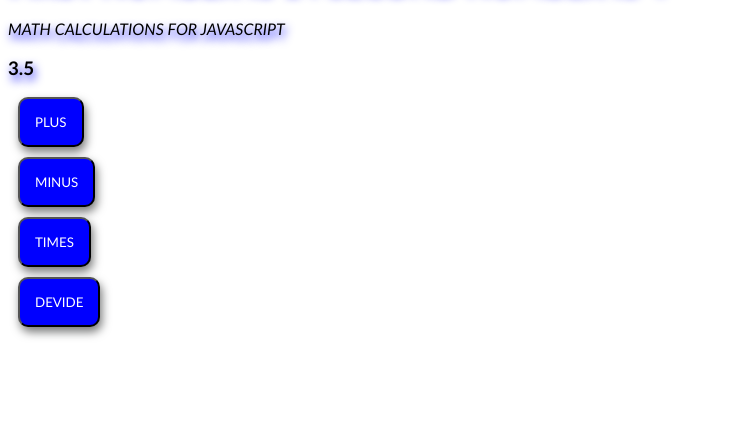
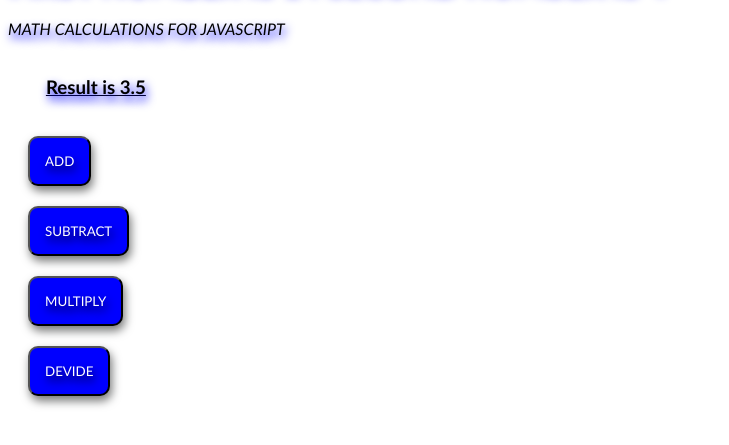
Before and after one commit to EverythingHasBSOD/1-feb, a plain HTML site: page index.html in a window 1280 px wide. Both pictures are taken after a click on the button "DEVIDE". Shown: the part 63-508 px from the top of the page, without its empty margins (0-729 px from the left). Drawn offline with Linux system fonts and the light colour scheme.

Commit message:
msg_deploy now

```diff
--- a/app.js
+++ b/app.js
@@ -1,19 +1,28 @@
-let var_01 = 14
-let var_02 = 4
-let var_03_result = 0
+// varibles
+let var_01 = 14;
+let var_02 = 4;
+let var_03_result = 0;
 
+// function add
 function func_plus() {
     var_03_result = var_01 + var_02
-document.getElementById("text_res").innerHTML = var_03_result}
+document.getElementById("text_res").innerHTML = "Result is "+var_03_result;
+console.log(var_03_result)}
 
+// function subtract
 function func_minus() {
     var_03_result = var_01 - var_02
-document.getElementById("text_res").innerHTML = var_03_result}
+document.getElementById("text_res").innerHTML = "Result is "+var_03_result;;
+console.log(var_03_result)}
 
+// function multiply
 function func_times() {
     var_03_result = var_01 * var_02
-document.getElementById("text_res").innerHTML = var_03_result}
+document.getElementById("text_res").innerHTML = "Result is "+var_03_result;;
+console.log(var_03_result)}
 
-function func_divede() {
+// function devide
+function func_devide() {
     var_03_result = var_01 / var_02
-document.getElementById("text_res").innerHTML = var_03_result}
+document.getElementById("text_res").innerHTML = "Result is "+var_03_result;;
+console.log(var_03_result)}
--- a/index.html
+++ b/index.html
@@ -12,13 +12,13 @@
 </head>
 <body>
     <h1>FIRST NUMBER IS 14 SECOND NUMBER IS 4 </h1>
-    <em>MATH CALCULATIONS FOR JAVASCRIPT</em>
+    <i>MATH CALCULATIONS FOR JAVASCRIPT</i>
     <h3 id="text_res">__</h3>
-<div>
-    <button onclick="func_plus()">PLUS</button>
-    <button onclick="func_minus()">MINUS</button>
-    <button onclick="func_times()">TIMES</button>
-    <button onclick="func_divede()">DEVIDE</button>
+<div class="shim5 div_01">
+    <button onclick="func_plus()">ADD</button>
+    <button onclick="func_minus()">SUBTRACT</button>
+    <button onclick="func_times()">MULTIPLY</button>
+    <button onclick="func_devide()">DEVIDE</button>
 </div>
 </body>
 <script src="./app.js"></script>
--- a/style.css
+++ b/style.css
@@ -1,5 +1,4 @@
-html {font-family: 'Trebuchet MS', 'Lucida Sans Unicode', 'Lucida Grande', 'Lucida Sans', Arial, sans-serif;
-    text-shadow: 2px 5px 10px blue;}
+html {font-family: 'Trebuchet MS', 'Lucida Sans Unicode', 'Lucida Grande', 'Lucida Sans', Arial, sans-serif ;    text-shadow: 2px 5px 10px blue;}
 
     button {font-family: 'Trebuchet MS', 'Lucida Sans Unicode', 'Lucida Grande', 'Lucida Sans', Arial, sans-serif;
     background-color: blue;
@@ -7,5 +6,12 @@ html {font-family: 'Trebuchet MS', 'Lucida Sans Unicode', 'Lucida Grande', 'Luci
     box-shadow: 2px 5px 10px rgb(119, 120, 120);
     border-radius: 10px;
     padding: 15px;
-    margin : 10px;
-display: block;}
+    margin : 20px;
+display: block;
+text-shadow: 2px 5px 10px black;
+}
+
+h3 {
+    margin: 3%;
+    text-decoration: underline ;
+}
```
